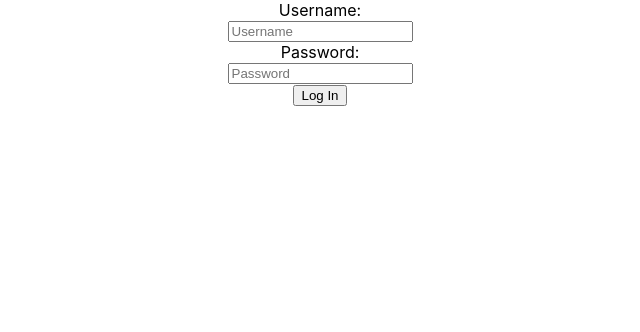
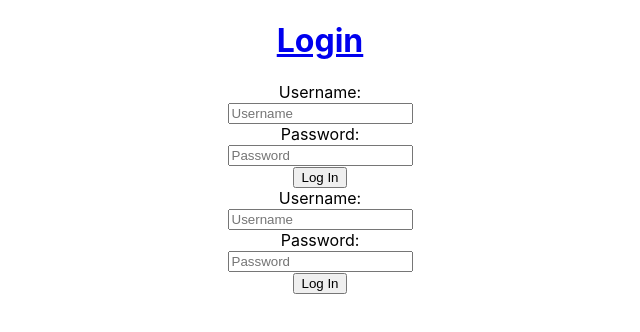
Before and after one commit to Chrispolanco/aurora-borealis, a React (Create React App) app in the folder auroraborealis-frontend/: page /login in a window 1280 px wide. Shown: the top 332 px of the page, without its empty margins (320-960 px from the left). Built offline with nearby package versions, Linux system fonts and the light colour scheme; no server answers.

Commit message:
added conditional statement

```diff
--- a/auroraborealis-frontend/src/App.js
+++ b/auroraborealis-frontend/src/App.js
@@ -23,7 +23,8 @@ class App extends Component {
   render() {
     return(
       <div className="App">
-        {this.props.userLoggedIn ? <Nav userLoggedIn={this.props.userLoggedIn}/> : <Login/>}
+        <Nav/>
+        {this.props.userLoggedIn ? <Logout/> : <Login/>}
         {/* <br></br>
         <br></br>
         {this.props.userLoggedIn ? <Logout/> : <SignUp/>}
--- a/auroraborealis-frontend/src/components/user/Nav.js
+++ b/auroraborealis-frontend/src/components/user/Nav.js
@@ -2,6 +2,7 @@ import React, { Component } from 'react';
 import { connect } from 'react-redux';
 import { NavLink } from 'react-router-dom';
 import Logout from './Logout';
+import Login from './Login';
 import { Route, Switch } from 'react-router-dom';
 import PostContainer from '../../containers/PostContainer'
 import PersonalPostContainer from '../../containers/PersonalPostContainer';
@@ -9,6 +10,7 @@ import PersonalPostContainer from '../../containers/PersonalPostContainer';
 const Nav = ({ userLoggedIn }) => {
 
     return(
+        userLoggedIn ?
         <div className="NavBar">
             <NavLink to="/posts"><h1> All Posts </h1></NavLink>
             <NavLink to="/personalPosts"><h1> Personal Posts </h1></NavLink>
@@ -19,6 +21,14 @@ const Nav = ({ userLoggedIn }) => {
                 <Route exact path="/personalPosts" component={ PersonalPostContainer} />
                 <Route exact path="/createPost" component={ PersonalPostContainer} />
                 <Route exact path="/logout" component={ Logout} />
+            </Switch> )
+        </div>
+        :
+
+        <div className="NavBar">
+            <NavLink to="/login"><h1> Login </h1></NavLink>
+            <Switch>
+                <Route exact path="/login" component={ Login } />
             </Switch>
         </div>
     )
```
